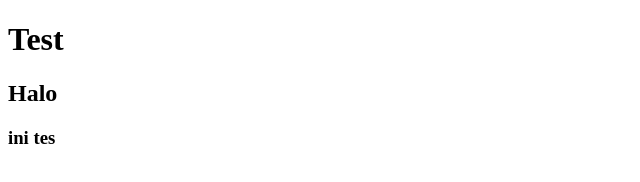
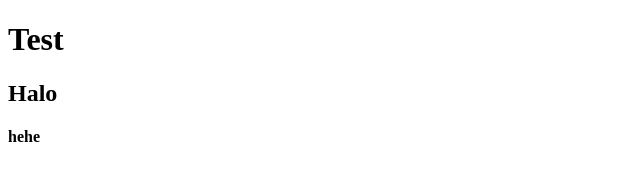
Before and after one commit to filipusarif/lazyCommit, a plain HTML site: page index.html in a window 1280 px wide. Shown: the full height of the page, 0-640 px from the left. Drawn offline with Linux system fonts and the light colour scheme.

Commit message:
Added 2 lines to index.html; Removed 1 lines from index.html

```diff
--- a/index.html
+++ b/index.html
@@ -8,6 +8,7 @@
 <body>
     <h1 class="class">Test</h1>
     <h2>Halo</h2>
-    <h3>ini tes</h3>
+
+    <h4>hehe</h4>
 </body>
 </html>
```
